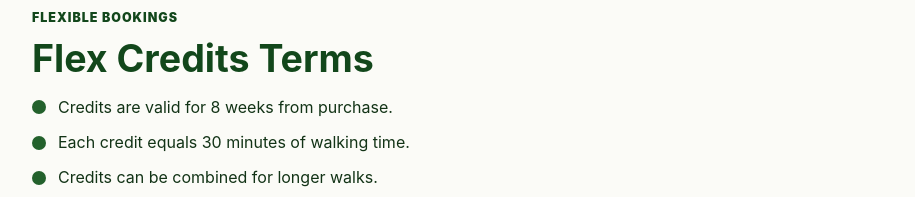
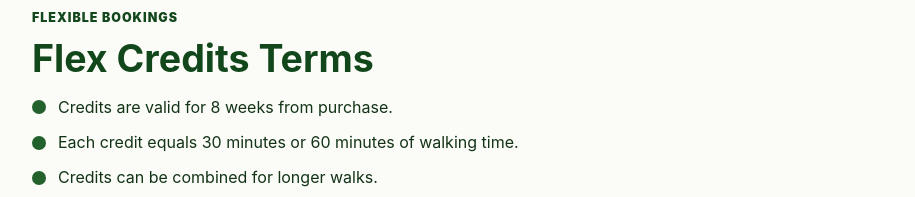
Before and after one commit to wagandwalkuk/wag-and-walk-middleton, a plain HTML site: page policies.html in a window 1280 px wide. Shown: the part 1900-2097 px from the top of the page, without its empty margins (316-1231 px from the left). Drawn offline with Linux system fonts and the light colour scheme.

Commit message:
policies update

```diff
--- a/policies.html
+++ b/policies.html
@@ -61,7 +61,7 @@
     <div class="policy-content">
       <section id="scheduling" class="policy-section"><p class="eyebrow">Scheduling</p><h2>Walk Scheduling Policy</h2><p>Wag &amp; Walk Middleton operates using time windows rather than guaranteed fixed arrival times.</p><div class="window-grid"><article><strong>Morning</strong><span>8:00am – 11:00am</span></article><article><strong>Midday</strong><span>11:00am – 2:00pm</span></article><article><strong>Afternoon</strong><span>2:00pm – 6:00pm</span></article></div><ul class="check-list"><li>Walks may take place at any point within the selected window.</li><li>Regular clients may often have a similar routine, but exact times can vary.</li><li>Route planning, traffic, weather, dog welfare and operational requirements may affect the order of walks.</li><li>Clients with genuine medical, behavioural or welfare requirements should discuss specific timing needs during the meet and greet.</li></ul></section>
       <section id="cancellations" class="policy-section"><p class="eyebrow">Reserved Diary Time</p><h2>Cancellation Policy</h2><p>For standard booked walks:</p><ul class="check-list"><li>More than 24 hours’ notice: no charge.</li><li>Less than 24 hours’ notice: 50% charge.</li><li>Same-day cancellation: full charge.</li></ul></section>
-      <section id="flex-terms" class="policy-section"><p class="eyebrow">Flexible Bookings</p><h2>Flex Credits Terms</h2><ul class="check-list"><li>Credits are valid for 8 weeks from purchase.</li><li>Each credit equals 30 minutes of walking time.</li><li>Credits can be combined for longer walks.</li><li>Credits cannot be split into smaller increments.</li><li>Walks can be booked and rearranged subject to availability.</li><li>Same-day cancellations use the booked credit.</li><li>Unused credits expire after 8 weeks.</li></ul><p><a class="text-link" href="/flex-credits">View Flex Credits and current prices</a></p></section>
+      <section id="flex-terms" class="policy-section"><p class="eyebrow">Flexible Bookings</p><h2>Flex Credits Terms</h2><ul class="check-list"><li>Credits are valid for 8 weeks from purchase.</li><li>Each credit equals 30 minutes or 60 minutes of walking time.</li><li>Credits can be combined for longer walks.</li><li>Credits cannot be split into smaller increments.</li><li>Walks can be booked and rearranged subject to availability.</li><li>Same-day cancellations use the booked credit.</li><li>Unused credits expire after 8 weeks.</li></ul><p><a class="text-link" href="/flex-credits">View Flex Credits and current prices</a></p></section>
       <section id="weather" class="policy-section"><p class="eyebrow">Welfare First</p><h2>Weather Policy</h2><p>During extreme heat, storms, ice, flooding or other severe weather, walks may be shortened, rescheduled, adjusted, replaced with a home visit or cancelled where conditions are unsafe.</p><p>Dog welfare and walker safety always take priority. Decisions are made according to the conditions, route and individual dog rather than a promise to complete a fixed distance.</p></section>
       <section id="keys" class="policy-section"><p class="eyebrow">Home Security</p><h2>Key Handling Policy</h2><ul class="check-list"><li>Keys are stored securely.</li><li>Keys are identified using reference numbers only.</li><li>Keys are never labelled with client names, addresses or dog names.</li><li>Wag &amp; Walk Middleton is insured for key loss.</li></ul></section>
       <section id="veterinary" class="policy-section"><p class="eyebrow">Urgent Care</p><h2>Veterinary Emergency Policy</h2><p>Reasonable efforts will be made to contact the owner or their emergency contact. If urgent treatment is required and nobody can be reached, Wag &amp; Walk Middleton may seek veterinary care in the dog’s best interests.</p><p>Owners remain responsible for any veterinary costs incurred.</p></section>
```
